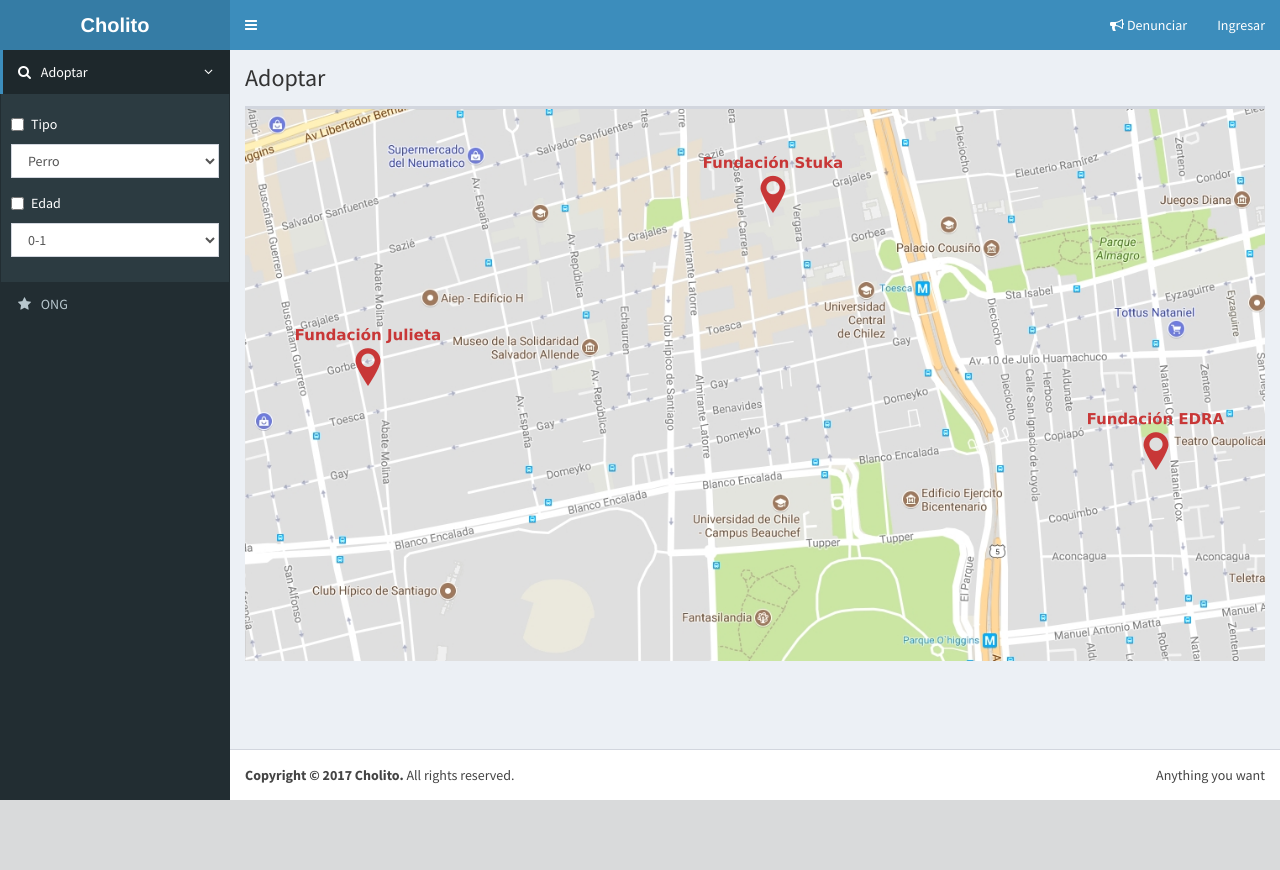
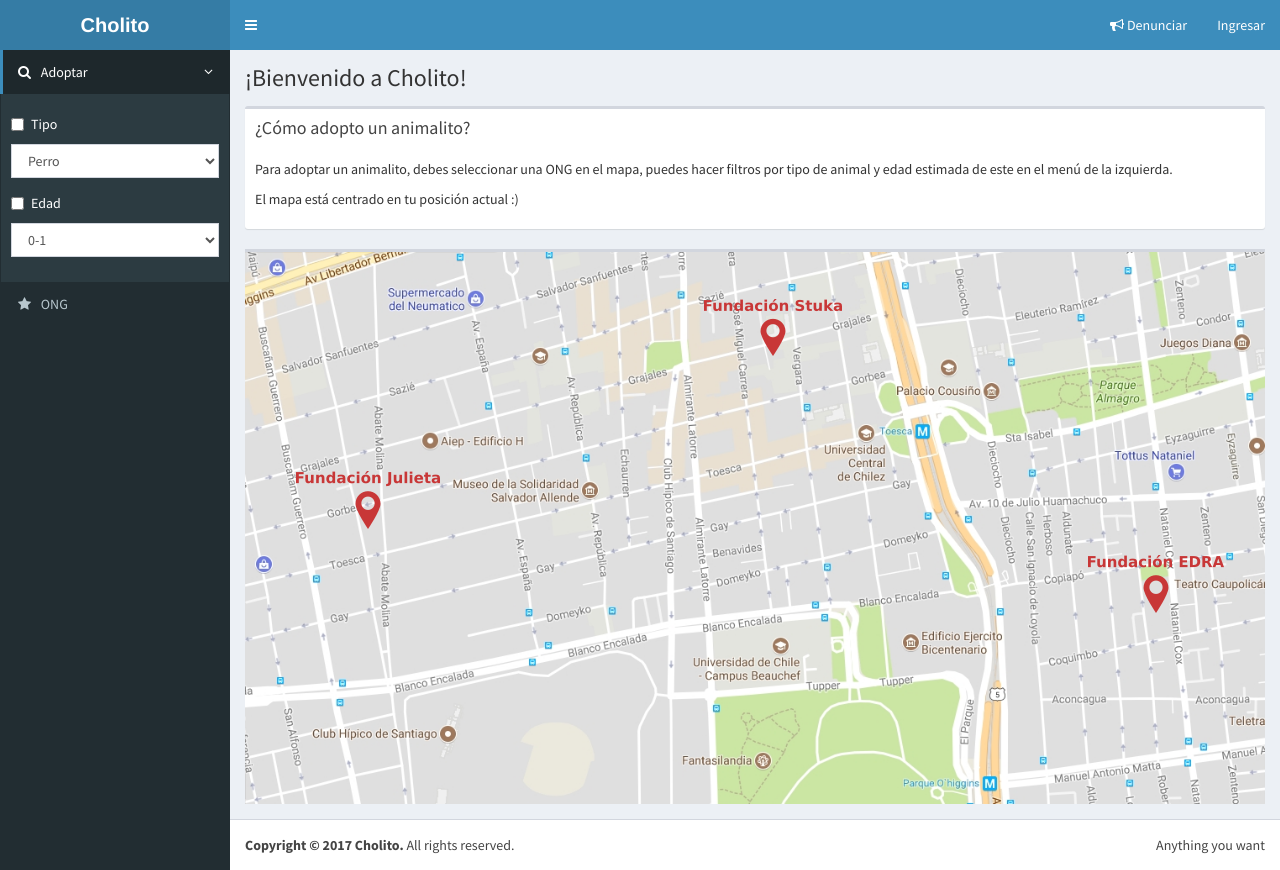
Before and after one commit to DCC-CC4401/2017-2-Bizc8-T3, a Django app: page / in a window 1280 px wide. Before the commit the page ends 800 px from the top, so only its background shows below. Run offline with Django 3.2, Linux system fonts and the light colour scheme; some libraries are stand-ins or nearby versions.

Commit message:
Add text

```diff
--- a/CholitoDjango/templates/adoption/home.html
+++ b/CholitoDjango/templates/adoption/home.html
@@ -6,10 +6,45 @@
     <div class="content-wrapper">
         <!-- Content Header (Page header) -->
         <section class="content-header">
-            <h1>Adoptar</h1>
+            <h1>¡Bienvenido a Cholito!</h1>
         </section>
         <!-- Main content -->
-        <section class="content container-fluid">
+        <section class="content">
+
+            <div class="row">
+                <div class="col-xs-12">
+                    <div class="box">
+                        <div class="box-header">
+                            <h3 class="box-title">
+                                ¿Cómo adopto un animalito?
+                            </h3>
+                        </div>
+                        <div class="box-body">
+                            <p>
+                                Para adoptar un animalito, debes seleccionar
+                                una ONG en el mapa, puedes hacer filtros por
+                                tipo de animal y edad estimada de este en el
+                                menú de la izquierda.
+                            </p>
+                            <p>
+                                El mapa está centrado en tu posición actual :)
+                            </p>
+                            <!-- <br> -->
+                            <!-- <div id="map" class="c-map"></div> -->
+                            <!-- <div class="c-map" style="text-align:center;">
+                                <img src="{% static 'img/mapa.jpg' %}"
+                                    class="c-map__img img-responsive" alt="Map">
+                                <img src="{% static 'img/pin1.png' %}"
+                                    class="img-responsive c-pin--1" alt="Pin 1">
+                                <img src="{% static 'img/pin2.png' %}"
+                                    class="img-responsive c-pin--2" alt="Pin 2">
+                                <img src="{% static 'img/pin3.png' %}"
+                                    class="img-responsive c-pin--3" alt="Pin 3">
+                            </div> -->
+                        </div>
+                    </div>
+                </div>
+            </div>
 
             <!-- <div id="map" class="c-map"></div> -->
             <div class="c-map" style="text-align:center;">
```
